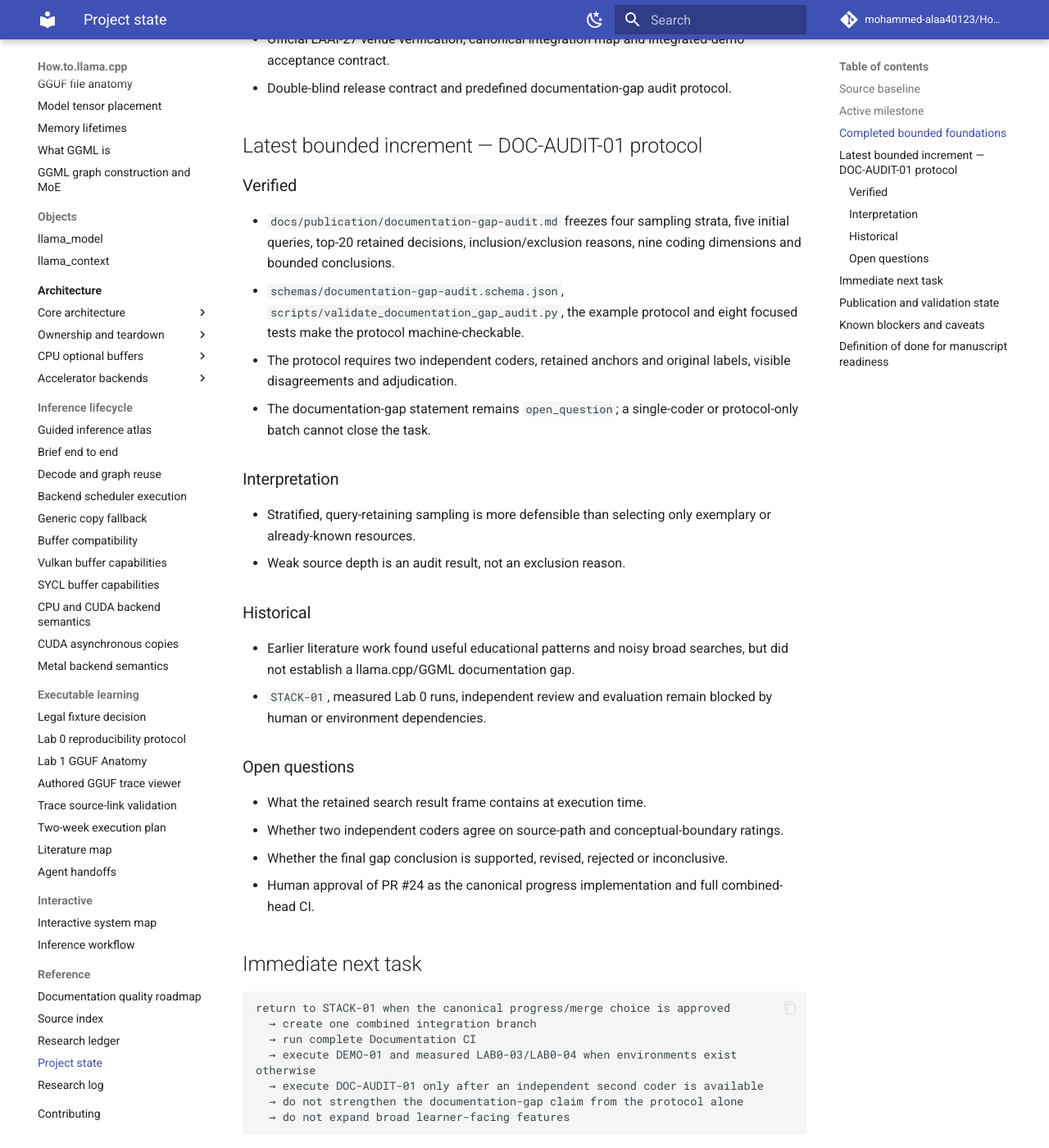
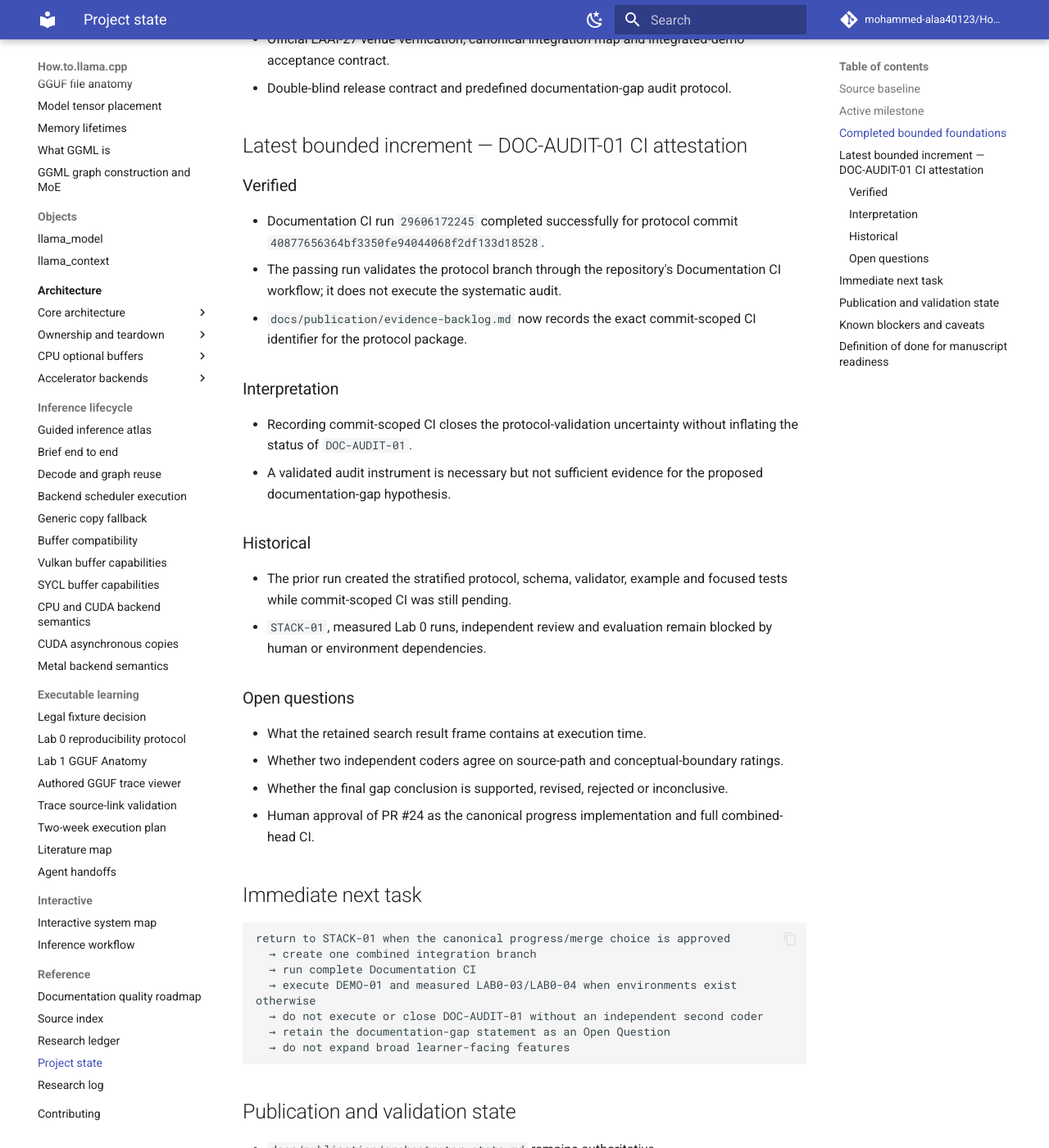
Before and after one commit to mohammed-alaa40123/How.to.llama.cpp, an MkDocs documentation site: the page built from docs/reference/project-state.md, in a window 1280 px wide and 1400 px high, scrolled down 1041 px. Shown: the whole window at 82% size. Built offline with MkDocs 1.6.1 and Material for MkDocs 9.7.7, drawn with Linux system fonts in a browser that asks for light colours; comment, search, counter and statistics services are not loaded; some of the changed text lies outside the part shown.

Commit message:
Reconcile project state with audit CI result

````diff
--- a/docs/reference/project-state.md
+++ b/docs/reference/project-state.md
@@ -29,23 +29,22 @@ Read this file after the root README on every run. It is the compact checkpoint
 - Official EAAI-27 venue verification, canonical integration map and integrated-demo acceptance contract.
 - Double-blind release contract and predefined documentation-gap audit protocol.
 
-## Latest bounded increment — DOC-AUDIT-01 protocol
+## Latest bounded increment — DOC-AUDIT-01 CI attestation
 
 ### Verified
 
-- `docs/publication/documentation-gap-audit.md` freezes four sampling strata, five initial queries, top-20 retained decisions, inclusion/exclusion reasons, nine coding dimensions and bounded conclusions.
-- `schemas/documentation-gap-audit.schema.json`, `scripts/validate_documentation_gap_audit.py`, the example protocol and eight focused tests make the protocol machine-checkable.
-- The protocol requires two independent coders, retained anchors and original labels, visible disagreements and adjudication.
-- The documentation-gap statement remains `open_question`; a single-coder or protocol-only batch cannot close the task.
+- Documentation CI run `29606172245` completed successfully for protocol commit `40877656364bf3350fe94044068f2df133d18528`.
+- The passing run validates the protocol branch through the repository's Documentation CI workflow; it does not execute the systematic audit.
+- `docs/publication/evidence-backlog.md` now records the exact commit-scoped CI identifier for the protocol package.
 
 ### Interpretation
 
-- Stratified, query-retaining sampling is more defensible than selecting only exemplary or already-known resources.
-- Weak source depth is an audit result, not an exclusion reason.
+- Recording commit-scoped CI closes the protocol-validation uncertainty without inflating the status of `DOC-AUDIT-01`.
+- A validated audit instrument is necessary but not sufficient evidence for the proposed documentation-gap hypothesis.
 
 ### Historical
 
-- Earlier literature work found useful educational patterns and noisy broad searches, but did not establish a llama.cpp/GGML documentation gap.
+- The prior run created the stratified protocol, schema, validator, example and focused tests while commit-scoped CI was still pending.
 - `STACK-01`, measured Lab 0 runs, independent review and evaluation remain blocked by human or environment dependencies.
 
 ### Open questions
@@ -63,15 +62,15 @@ return to STACK-01 when the canonical progress/merge choice is approved
   → run complete Documentation CI
   → execute DEMO-01 and measured LAB0-03/LAB0-04 when environments exist
 otherwise
-  → execute DOC-AUDIT-01 only after an independent second coder is available
-  → do not strengthen the documentation-gap claim from the protocol alone
+  → do not execute or close DOC-AUDIT-01 without an independent second coder
+  → retain the documentation-gap statement as an Open Question
   → do not expand broad learner-facing features
 ```
 
 ## Publication and validation state
 
 - `docs/publication/orchestrator-state.md` remains authoritative.
-- `docs/publication/evidence-backlog.md` records `DOC-AUDIT-01` as in progress: the predefined protocol exists, but retained search results, double-coding and adjudication do not.
+- `docs/publication/evidence-backlog.md` records `DOC-AUDIT-01` as in progress: the protocol passed CI, but retained search results, double-coding and adjudication do not exist.
 - `BLIND-01` remains in progress: the release contract exists, but no anonymous bundle or final review exists.
 - Passing component CI establishes bounded contracts only; it does not establish combined deployability, learner benefit, native execution, documentation-gap novelty, independent correctness or anonymous-release readiness.
 - No participant data, telemetry, authenticated sync, restricted model weights, paid generation or manuscript prose were introduced.
````
Also changed, not shown: other parts of docs/reference/project-state.md (+1 -1 lines).
